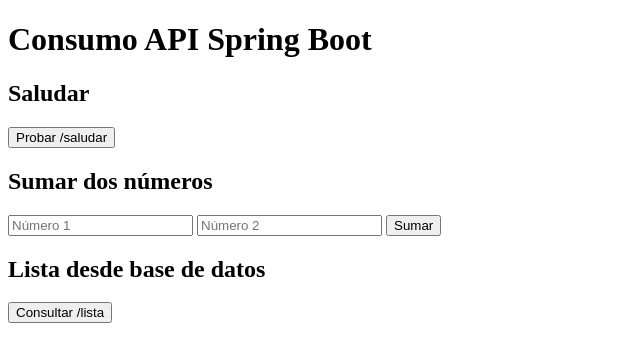
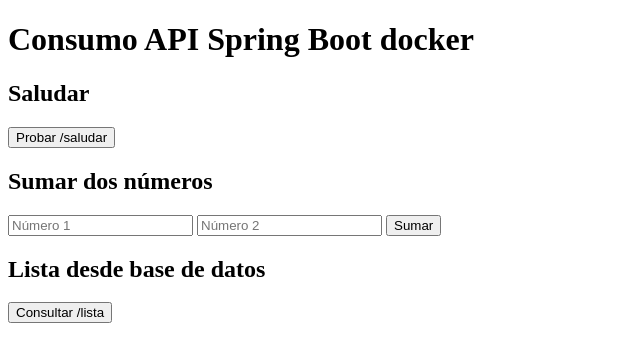
Before and after one commit to lamelainge-byte/proyecto_docker_compose_limpio, a plain HTML site: page frontend_test/index.html in a window 1280 px wide. Shown: the whole page, without its empty margins (0-640 px from the left). Drawn offline with Linux system fonts and the light colour scheme.

Commit message:
PRUEBA 2

```diff
--- a/frontend_test/index.html
+++ b/frontend_test/index.html
@@ -2,11 +2,11 @@
 <html lang="es">
 <head>
     <meta charset="UTF-8">
-    <title>Frontend Spring Boot docker</title>
+    <title>Frontend Spring Boot</title>
 </head>
 <body>
 
-    <h1>Consumo API Spring Boot</h1>
+    <h1>Consumo API Spring Boot docker</h1>
 
     <h2>Saludar</h2>
     <button onclick="saludar()">Probar /saludar</button>
```
